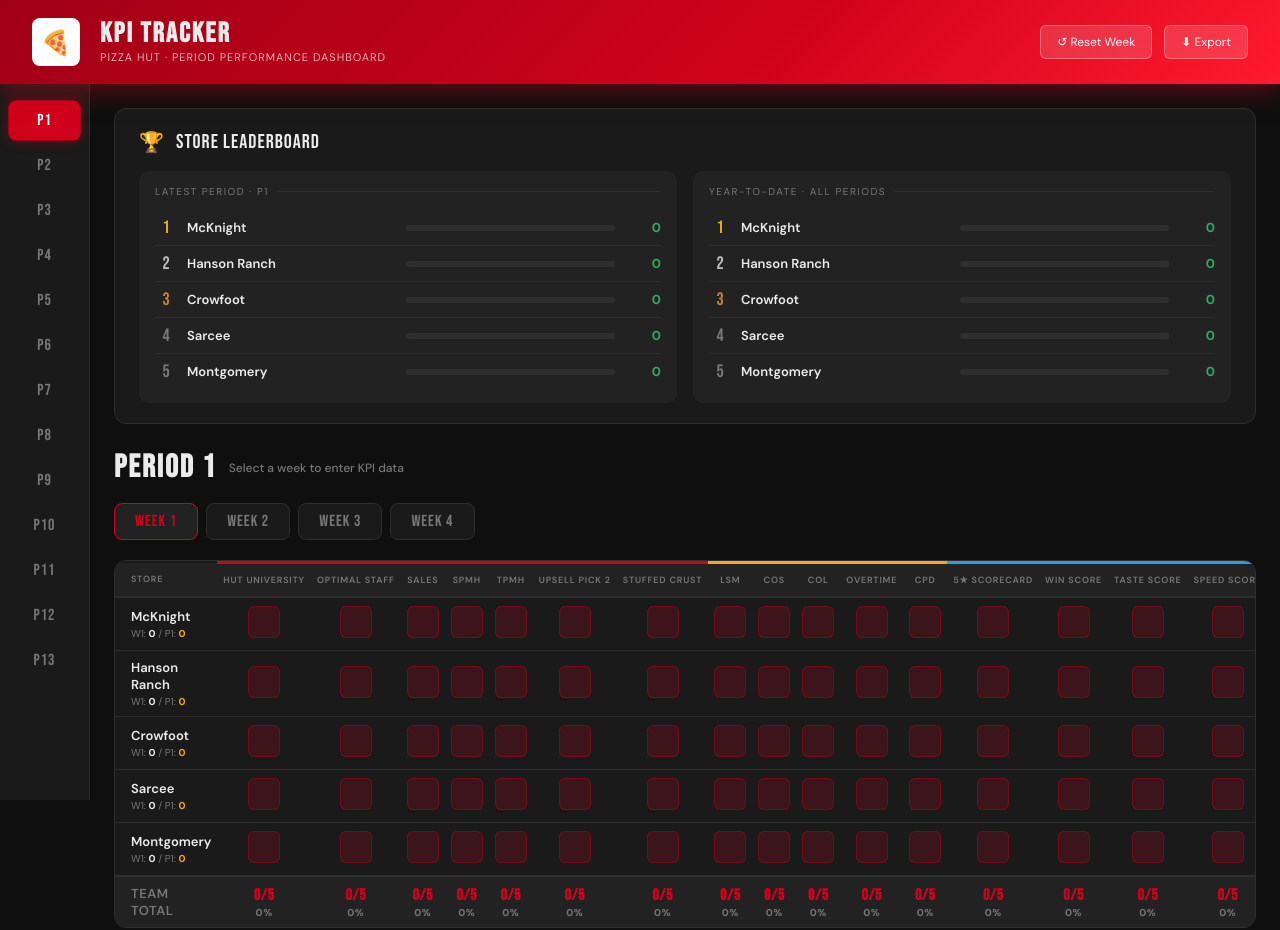
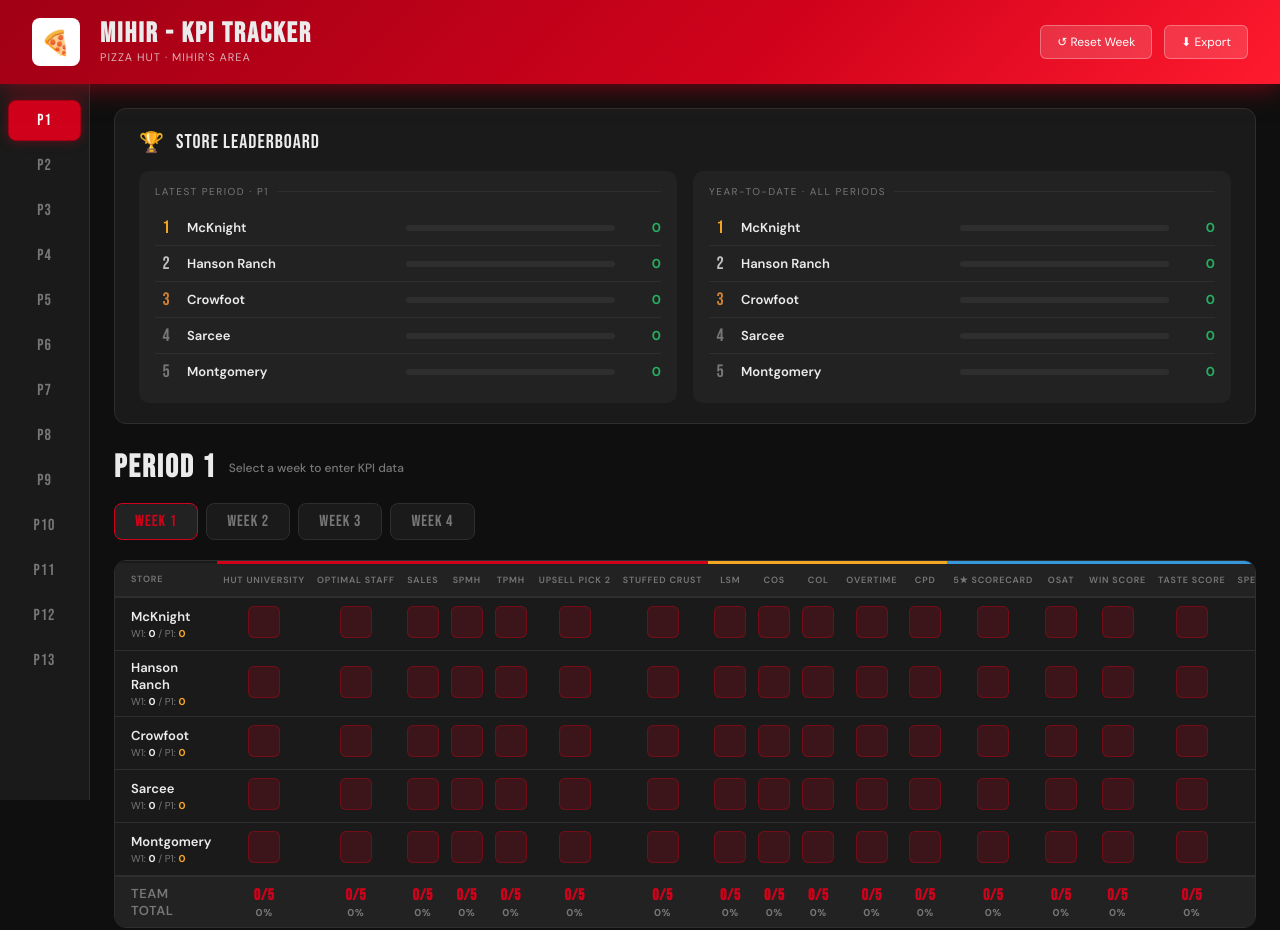
Before and after one commit to mihir-pizzahut/ac-region-kpi, a plain HTML site: page index.html in a window 1280 px wide. Drawn offline with Linux system fonts and the light colour scheme.

Commit message:
Add files via upload

```diff
--- a/index.html
+++ b/index.html
@@ -3,7 +3,7 @@
 <head>
 <meta charset="UTF-8">
 <meta name="viewport" content="width=device-width, initial-scale=1.0">
-<title>KPI Tracker</title>
+<title>Pizza Hut Mihir - KPI Tracker</title>
 <style>
   @import url('https://fonts.googleapis.com/css2?family=Bebas+Neue&family=DM+Sans:wght@300;400;500;600;700&display=swap');
 
@@ -478,8 +478,8 @@
 <header>
   <div class="logo-box">🍕</div>
   <div>
-    <h1>KPI Tracker</h1>
-    <div class="subtitle">Pizza Hut · Period Performance Dashboard</div>
+    <h1>Mihir - KPI Tracker</h1>
+    <div class="subtitle">Pizza Hut · Mihir's Area</div>
   </div>
   <div class="header-right">
     <button class="reset-btn" onclick="resetCurrentView()">↺ Reset Week</button>
@@ -509,6 +509,7 @@
   { key: 'overtime',            label: 'Overtime',             group: 'b' },
   { key: 'cpd',                 label: 'CPD',                  group: 'b' },
   { key: 'five_star',           label: '5★ Scorecard',         group: 'c' },
+  { key: 'osat',                label: 'OSAT',                 group: 'c' },
   { key: 'win_score',           label: 'Win Score',            group: 'c' },
   { key: 'taste_score',         label: 'Taste Score',          group: 'c' },
   { key: 'speed_score',         label: 'Speed Score',          group: 'c' },
```
